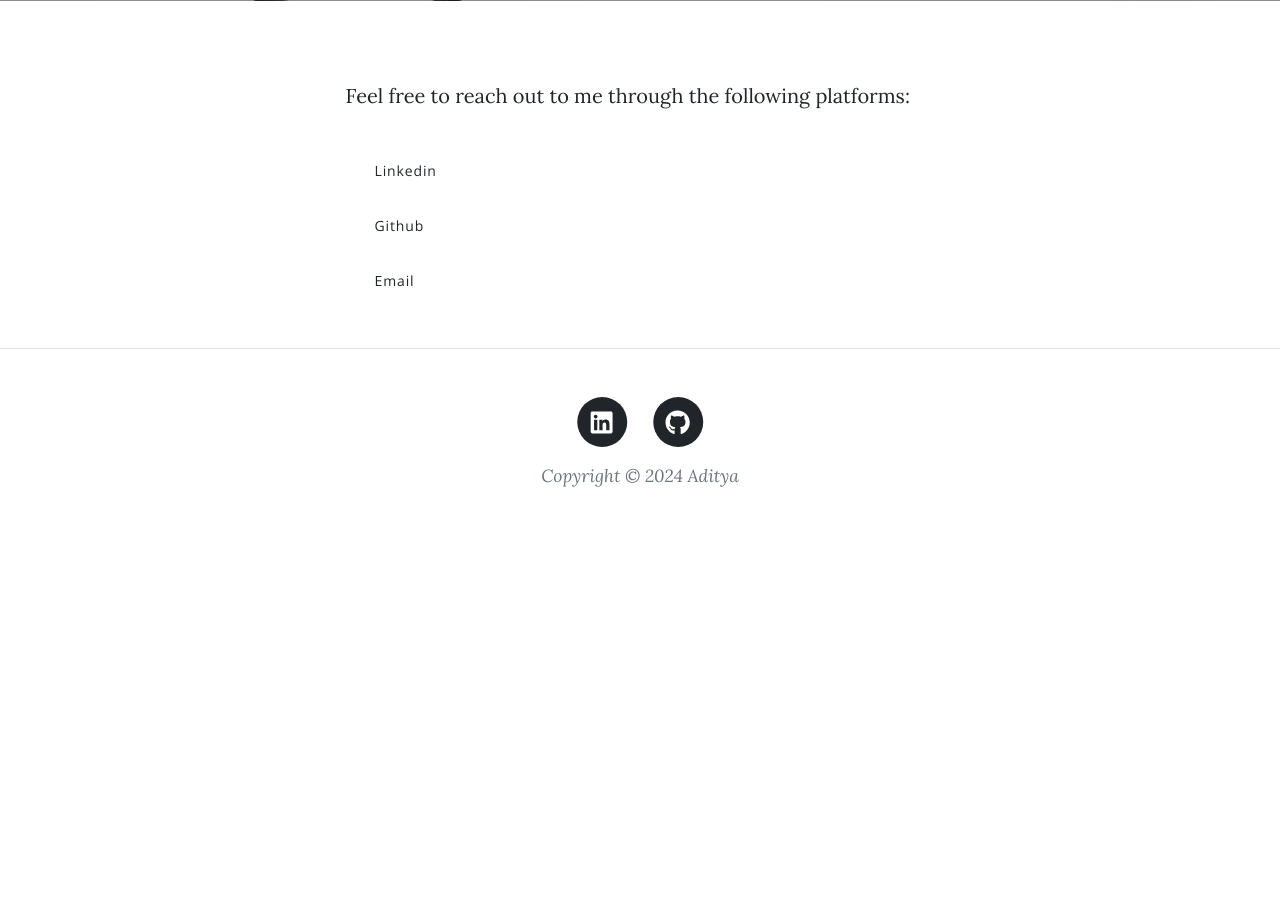
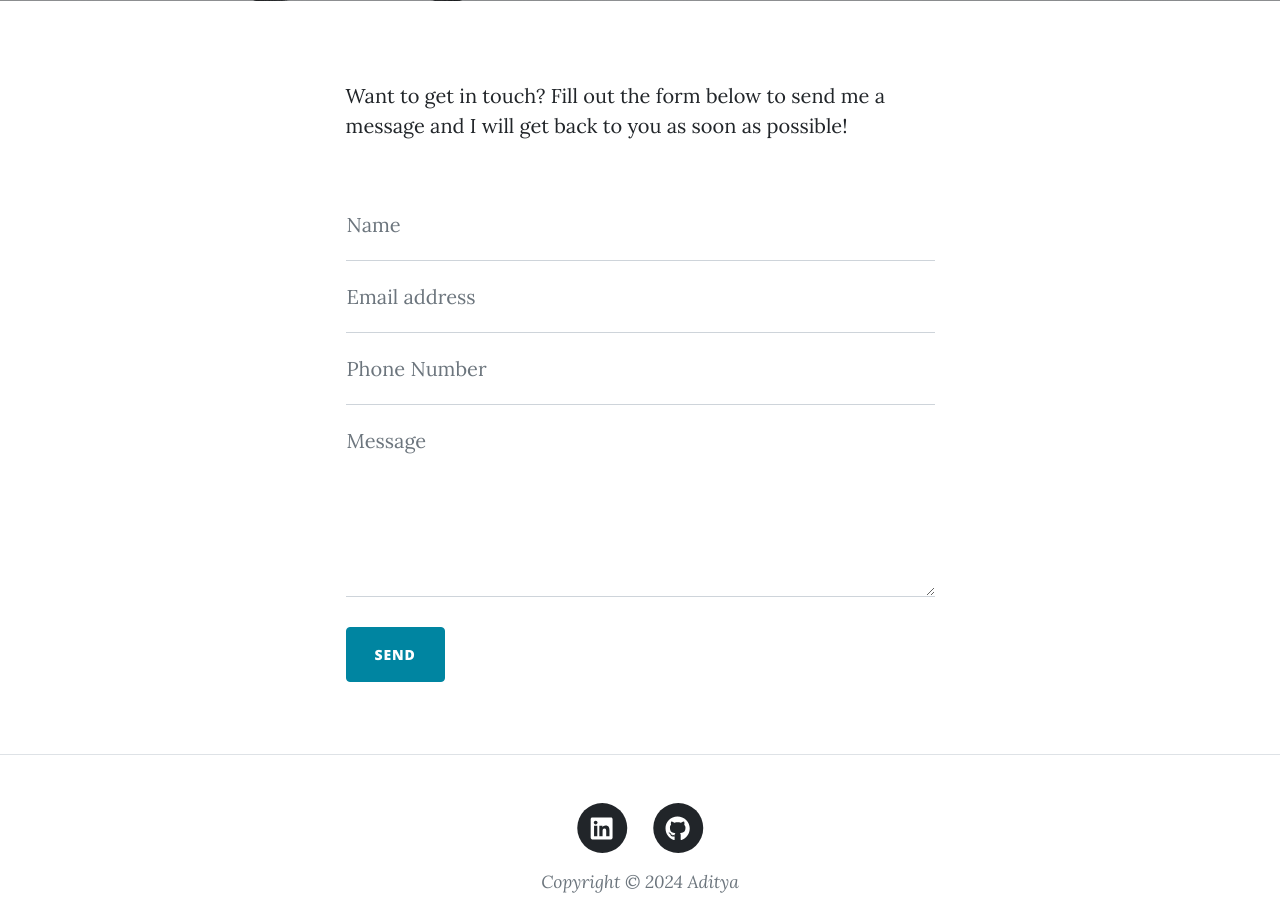
Before and after one commit to Aditya1066/blog-website, a Flask app: page /contact in a window 1280 px wide. Shown: the part 531-1453 px from the top of the page. Before the commit the page ends 1018 px from the top, so only its background shows below. Run offline with Flask 3, Linux system fonts and the light colour scheme; parts of the project's set-up code (start-up, migrations or seed data) failed here and were passed over; some libraries are stand-ins or nearby versions.

Commit message:
updating 2 files

```diff
--- a/app.py
+++ b/app.py
@@ -1,5 +1,8 @@
-from flask import Flask, render_template
+from flask import Flask, render_template, request
 import requests
+import smtplib
+
+s = smtplib.SMTP('smtp.gmail.com', 587)
 
 app = Flask(__name__)
 
@@ -15,9 +18,21 @@ def about():
     return render_template("about.html")
 
 
-@app.route('/contact')
+@app.route('/contact' , methods=['GET', 'POST'])
 def contact():
-    return render_template("contact.html")
+    if request.method == 'POST':
+        print(request.form['name'])
+        print(request.form['email'])
+        print(request.form['phone'])
+        print(request.form['message'])
+        s.starttls()
+        s.login("sender_email_id", "sender_email_id_password")
+        message = f"Name: {request.form['name']}, email: {request.form['email']}, phone: {request.form['phone']}, message: {request.form['message']}"
+        s.sendmail("sender_email_id", "receiver_email_id", message)
+        s.quit()
+        return render_template("contact.html", tex = f"Successfully sent your message.")
+    elif request.method == 'GET':
+        return render_template("contact.html", tex="Contact Me")
 
 @app.route('/post/<int:post_id>')
 def show_post(post_id):
@@ -25,5 +40,6 @@ def show_post(post_id):
     img_name = f"assets/img/post-bg-{post_id}.jpg"
     return render_template("post.html", blog = blog, img_name=img_name)
 
+
 if __name__ == "__main__":
     app.run()
--- a/templates/contact.html
+++ b/templates/contact.html
@@ -1,18 +1,15 @@
-<!DOCTYPE html>
-<html lang="en">
-    <head>
-        {% include 'header.html' %}
-    </head>
-    <body>
-        <!-- Navigation-->
+{% include "header.html" %}
 
 <!-- Page Header-->
-        <header class="masthead" style="background-image: url('../static/assets/img/contact-bg.jpg')">
+<header
+  class="masthead"
+  style="background-image: url('../static/assets/img/contact-bg.jpg')"
+>
   <div class="container position-relative px-4 px-lg-5">
     <div class="row gx-4 gx-lg-5 justify-content-center">
       <div class="col-md-10 col-lg-8 col-xl-7">
         <div class="page-heading">
-                            <h1>Contact Me</h1>
+          <h1>{{tex}}</h1>
           <span class="subheading">Have questions? I have answers.</span>
         </div>
       </div>
@@ -24,35 +21,77 @@
   <div class="container px-4 px-lg-5">
     <div class="row gx-4 gx-lg-5 justify-content-center">
       <div class="col-md-10 col-lg-8 col-xl-7">
-                        <p>Feel free to reach out to me through the following platforms:</p>
-                        <ul class="list-unstyled">
-                            <li>
-                                <a href="https://www.linkedin.com/in/aditya1066" target="_blank">
-                                    <button type="button" class="btn btn-link">Linkedin</button>
-                                </a>
-                            </li>
-                            <li>
-                                <a href="https://github.com/aditya1066" target="_blank">
-                                   <button type="button" class="btn btn-link">Github</button>
-                                </a>
-                            </li>
-                            <li>
-                                <a href="mailto:aditya.agarwal1066@gmail.com">
-                                    <button type="button" class="btn btn-link">Email</button>
-                                </a>
-                            </li>
-                        </ul>
+        <p>
+          Want to get in touch? Fill out the form below to send me a message and
+          I will get back to you as soon as possible!
+        </p>
+        <div class="my-5">
+          <!-- * * * * * * * * * * * * * * *-->
+          <!-- * * Simplified SB Contact Form for the Tutorial* *-->
+          <!-- TODO: add an "action" and a "method" to link this form to your main.py -->
+          <form
+            id="contactForm"
+            name="sentMessage"
+            action="{{ url_for('contact') }}"
+            method="post"
+          >
+            <div class="form-floating">
+              <input
+                class="form-control"
+                id="name"
+                name="name"
+                type="text"
+                placeholder="Enter your name..."
+                required
+              />
+              <label for="name">Name</label>
+            </div>
+            <div class="form-floating">
+              <input
+                class="form-control"
+                id="email"
+                name="email"
+                type="email"
+                placeholder="Enter your email..."
+                required
+              />
+              <label for="email">Email address</label>
+            </div>
+            <div class="form-floating">
+              <input
+                class="form-control"
+                id="phone"
+                name="phone"
+                type="tel"
+                placeholder="Enter your phone number..."
+                required
+              />
+              <label for="phone">Phone Number</label>
+            </div>
+            <div class="form-floating">
+              <textarea
+                class="form-control"
+                id="message"
+                name="message"
+                placeholder="Enter your message here..."
+                required
+                style="height: 12rem"
+              ></textarea>
+              <label for="message">Message</label>
+            </div>
+            <br />
+            <button
+              class="btn btn-primary text-uppercase"
+              id="submitButton"
+              type="submit"
+            >
+              Send
+            </button>
+          </form>
+        </div>
       </div>
     </div>
   </div>
 </main>
-        <!-- Footer-->
-        {% include 'footer.html' %}
-        <!-- Bootstrap core JS-->
-        <script src="https://cdn.jsdelivr.net/npm/bootstrap@5.2.3/dist/js/bootstrap.bundle.min.js"></script>
-        <!-- Core theme JS-->
-        <script src="../static/js/scripts.js"></script>
-        <!-- SB Forms JS-->
-        <script src="https://cdn.startbootstrap.com/sb-forms-latest.js"></script>
-    </body>
-</html>
+
+{% include "footer.html" %}
```
Lines whose indentation alone changed are shown as unchanged.
